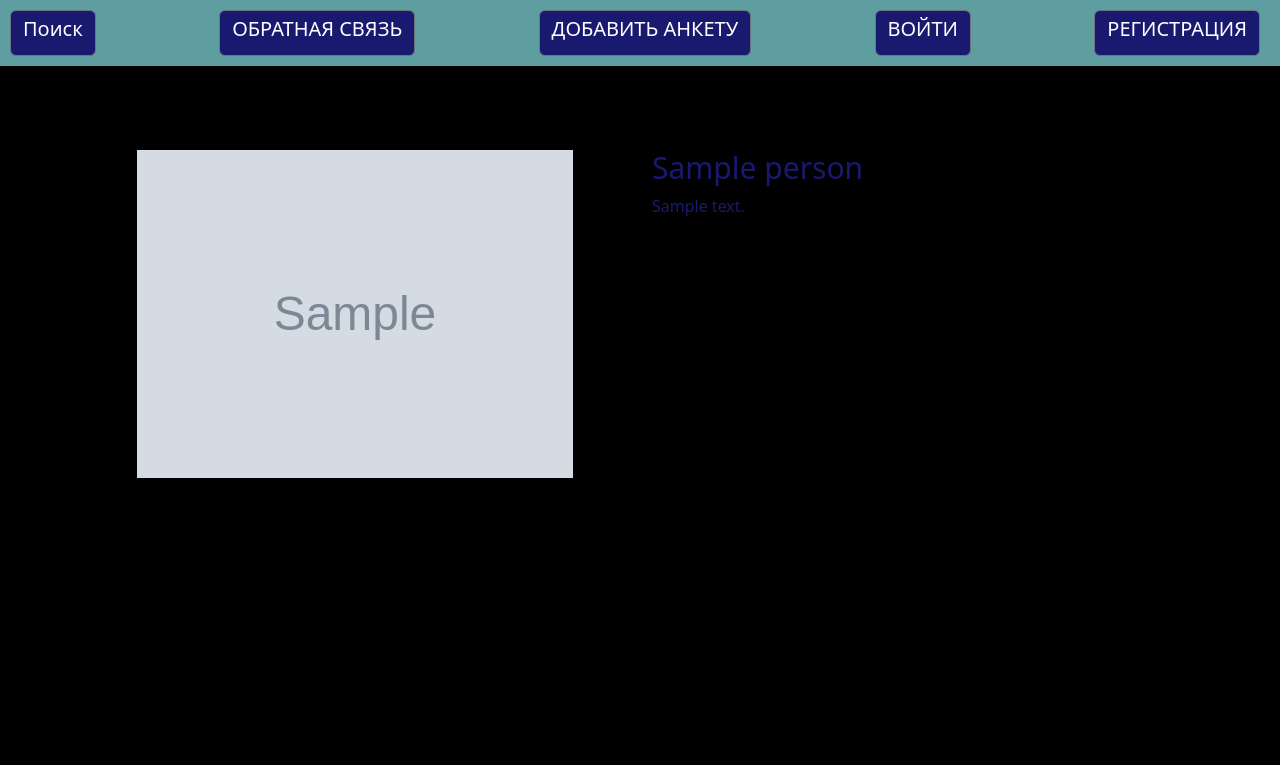
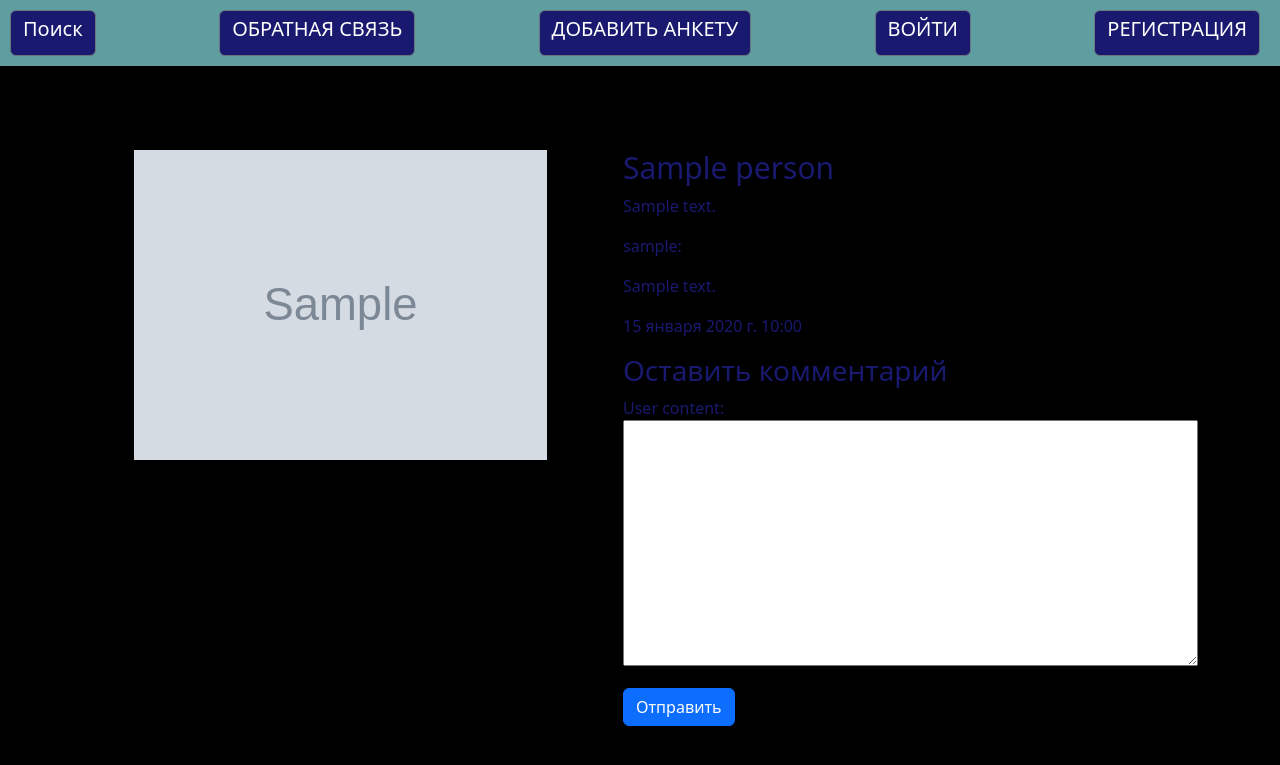
Before and after one commit to NIKITANIKINIKI/django-pr, a Django app: page /post/1/ in a window 1280 px wide. Shown: the top 765 px of the page. Run offline with Django 4.2, Linux system fonts and the light colour scheme; tables that the repository leaves empty hold one stand-in row (values such as "Sample post"); grey boxes marked "Sample" are stand-in pictures.

Commit message:
Fixed article adding error

```diff
--- a/prt/contect/base/admin.py
+++ b/prt/contect/base/admin.py
@@ -10,3 +10,4 @@ class BaseAdmin(admin.ModelAdmin):
 
 
 admin.site.register(Person, BaseAdmin)
+admin.site.register(UserComment)
--- a/prt/contect/base/forms.py
+++ b/prt/contect/base/forms.py
@@ -3,7 +3,8 @@ from django.contrib.auth.forms import UserCreationForm
 from django.contrib.auth.models import User
 from captcha.fields import CaptchaField
 
-from base.models import Person
+from base.models import Person, UserComment
+
 
 class RegisterForm(UserCreationForm):
     class Meta:
@@ -31,3 +32,11 @@ class AddForm(forms.ModelForm):
             'photo': forms.FileInput(attrs={'class': 'form-input'}),
             'is_pub': forms.CheckboxInput(attrs={'class': 'form-input'}),
         }
+
+class CommentForm(forms.ModelForm):
+    class Meta:
+        model=UserComment
+        fields=['user_content']
+        widgets={
+            'user_content':forms.Textarea(attrs={'class': 'form-input', 'cols': 60, 'rows': 10}),
+        }
--- a/prt/contect/base/models.py
+++ b/prt/contect/base/models.py
@@ -1,5 +1,5 @@
 from django.db import models
-
+from django.contrib.auth.models import User
 # Create your models here.
 
 class Person(models.Model):
@@ -17,5 +17,11 @@ class Person(models.Model):
         verbose_name_plural='Соискатели'
         ordering=['time', 'name']
 
-class Activite(models.Model):
-    pass
+class UserComment(models.Model):
+    user=models.ForeignKey(User,on_delete=models.CASCADE)
+    person=models.ForeignKey(Person, on_delete=models.CASCADE)
+    user_content=models.TextField(max_length=255)
+    created_time=models.DateTimeField(auto_now_add=True)
+
+    def __str__(self):
+        return f'Comment by user'
--- a/prt/contect/base/templates/base/objects.html
+++ b/prt/contect/base/templates/base/objects.html
@@ -15,6 +15,21 @@
     <div class="col-lg">
       <h1 class="text-lg">{{ person.name }}</h1>
       <p>{{ person.content }}</p>
+      {% for comment in comments %}
+        <div class="comment">
+          <p>{{ comment.user.username }}:</p>
+          <p>{{ comment.user_content }}</p>
+          <p>{{ comment.created_time }}</p>
+        </div>
+      {% endfor %}
+      <h3>Оставить комментарий</h3>
+      <form method="POST">
+        {% csrf_token %}
+        {{ form.as_p }}
+        <div class="my-3">
+        <button type="submit" class="btn btn-primary" >Отправить</button>
+        </div>
+      </form>
     </div>
   </div>
 </div>
--- a/prt/contect/base/views.py
+++ b/prt/contect/base/views.py
@@ -8,7 +8,7 @@ from django.urls import reverse_lazy
 from django.views.generic import ListView, CreateView, FormView, DetailView
 from .utils import *
 from django.contrib.auth.mixins import LoginRequiredMixin
-from .forms import RegisterForm, ContactForm, AddForm
+from .forms import RegisterForm, ContactForm, AddForm, CommentForm
 from .models import *
 
 
@@ -77,9 +77,26 @@ class PostDetailView(MyMixin,DetailView):
         context=super().get_context_data(**kwargs)
         context_m = self.get_user_context(title='Соискатели')
         context = dict(list(context.items()) + list(context_m.items()))
+        person=self.get_object()
+        comments=UserComment.objects.filter(person=person).order_by('created_time')
+        form=CommentForm()
+        context['comments']=comments
+        context['form']=form
         return context
 
-
+    def post(self, request, *args, **kwargs):
+        person=self.get_object()
+        form=CommentForm(request.POST)
+        if form.is_valid():
+            comment=form.save(commit=False)
+            comment.user=request.user #привязываем пользователя к текущему коммментарию
+            comment.person=person
+            comment.save()
+            return redirect('post_detail', pk=person.id)
+        else:
+            context=self.get_context_data(**kwargs)
+            context['form']=form
+            return render(request, self.template_name, context)
 class AddContent(LoginRequiredMixin,CreateView):
     form_class=AddForm
     template_name='base/register.html'
```
Also changed, not shown: prt/contect/base/templates/base/base.html (+7 -0 lines), prt/contect/base/migrations/0002_alter_person_options_alter_person_content_and_more.py (added).
